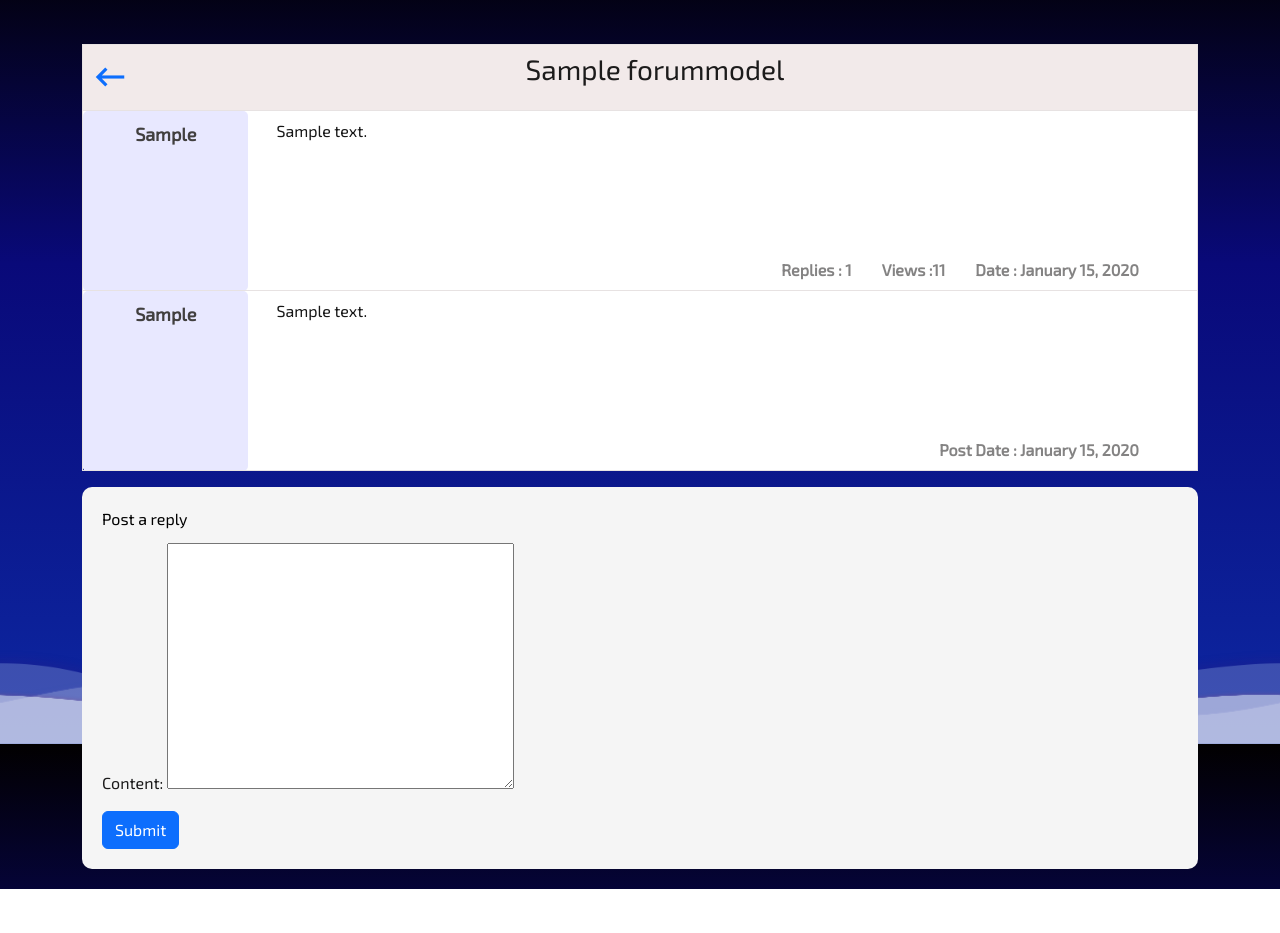
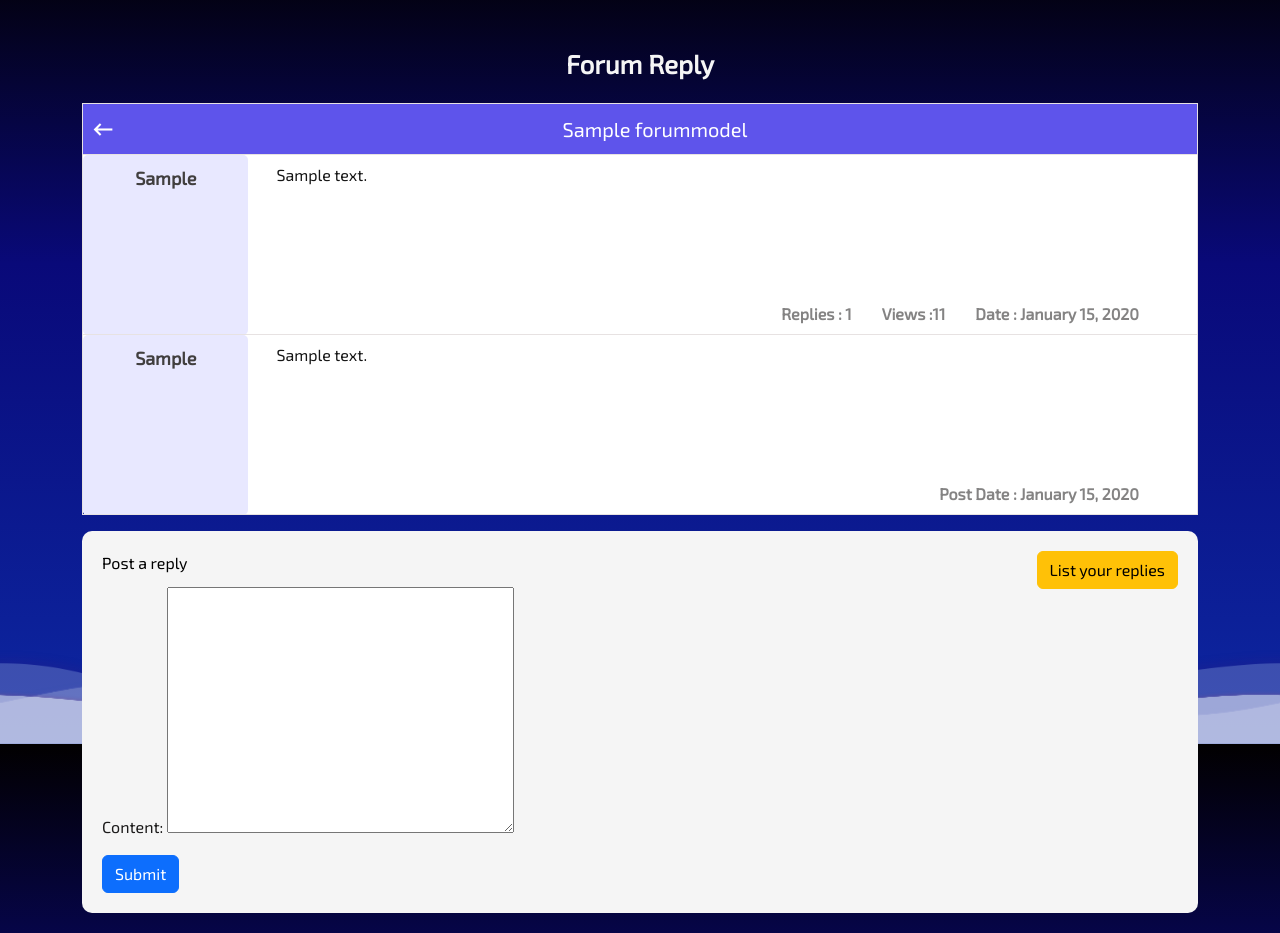
Before and after one commit to Jordanlui2024/djangochat, a Django app: page /forum/forumid/1/1/ in a window 1280 px wide. Shown: the part 56-989 px from the top of the page. Before the commit the page ends 945 px from the top, so only its background shows below. Run offline with Django 4.2, Linux system fonts and the light colour scheme; tables that the repository leaves empty hold one stand-in row (values such as "Sample post"); some libraries are stand-ins or nearby versions; some web fonts are replaced.

Commit message:
update forum

```diff
--- a/forum/templates/forumListPage.html
+++ b/forum/templates/forumListPage.html
@@ -53,10 +53,10 @@
 <div class="postforum">
 <div class="postrely">
   <span>Post a topic</span>
-  <a href={% url "articlePage" author_id=request.user.id %} class="btn btn-success">List Your Posts</a>
+  <a href={% url "articlePage" %} class="btn btn-success">List Your Posts</a>
 
 </div>
-<form method="POST">
+<form method="POST" action=".">
   {% csrf_token %}
   {{ form.media }}
   {{ form.as_p }}
--- a/forum/templates/forumPage.html
+++ b/forum/templates/forumPage.html
@@ -13,16 +13,17 @@
 {% endblock  %}
 {% block content %}
 <div class="content">
+  <div class="toptitle">Forum Reply</div>
   <table class="forumreply table">
     <thead>
       <tr>
         <th scope="col" colspan="2">
           <div class="topicback">
-          <a href="{% url 'forumListPage' page=page %}">
-          <i class="material-icons" style="font-size:38px">keyboard_backspace</i>
+          <a href="{% url 'forumListPage' page=page %}" id="backstack">
+          <i class="material-icons" style="font-size:25px">keyboard_backspace</i>
           </a>
           </div>
-          <h3>{{forum.title}}</h3>
+          <h5 style="margin-top:8px">{{forum.title}}</h5>
         </th>
       </tr>
     </thead>
@@ -69,6 +70,7 @@
       </tbody>
     </table>
     <div class="postforum">
+      <a href="{% url 'replyPage' %}" class="btn btn-warning" style="float:right">List your replies</a>
       <div class="postrely">Post a reply</div>
       <form method="POST">
         {% csrf_token %}
--- a/forum/urls.py
+++ b/forum/urls.py
@@ -4,5 +4,6 @@ from . import views
 urlpatterns = [
     path("forumlist/<int:page>/", views.forumListPage, name="forumListPage"),
     path("forumid/<int:forum_id>/<int:page>/", views.forumPage, name="forumPage"),
-    path("article/<int:author_id>/", views.forumArticlePage , name="articlePage"),
+    path("article/", views.forumArticlePage , name="articlePage"),
+    path("reply/", views.forumReplyPage, name="replyPage"),
 ]
--- a/forum/views.py
+++ b/forum/views.py
@@ -44,20 +44,44 @@ def forumListPage(request, page=1):
     return render(request, "forumListPage.html", {"form": form, "forumlist": forumlist, "page":page})
 
 @login_required
-def forumArticlePage(request, author_id):
+def forumArticlePage(request):
+    author_id = request.user.pk
+    updateid = 0
     if request.method == "POST":
-        delid = request.POST['forumid']
-        del_rec = ForumModel.objects.get(id=delid)
-        del_rec.delete()
+        if 'forumid_del' in  request.POST:
+            delid = request.POST['forumid_del']
+            del_rec = ForumModel.objects.get(id=delid)
+            del_rec.delete()
+            form = ForumForm()
+        elif 'forumid_edit' in request.POST:
+            editid = request.POST['forumid_edit']
+            forumdata = ForumModel.objects.get(pk=editid)
+            form = ForumForm(instance=forumdata)
+            updateid = editid
+        else:
+            if 'id' in request.POST:
+                post_data = request.POST.copy()
+                post_data.pop('id', None)
+                editid = request.POST.get("id", None)
+                forumdata = ForumModel.objects.get(pk=editid)
+                editform = ForumForm(post_data, instance=forumdata)
+                editform.save()
+                form = ForumForm()
+            else:
+                form = ForumForm(request.POST)
+                if form.is_valid():
+                    forum = form.save(commit=False)
+                    forum.author = request.user
+                    forum.save()
+                form = ForumForm()
+    else:
         form = ForumForm()
 
-    # elif request.method == "GET":
-    #     forumId = request.GET['forumid']
-    #     print(forumId)
-    #     forumdata = ForumModel.objects.get(id=forumId)
-    #     form = ForumForm(forumdata)
+    forumlist = ForumModel.objects.filter(author__id=author_id).order_by("-publication_date")
+    return render(request, "forumArticlePage.html", {"form": form, "forumlist": forumlist, "updateid":updateid})
 
 
-    form = ForumForm()
-    forumlist = ForumModel.objects.filter(author__id=author_id).order_by("-publication_date")
-    return render(request, "forumArticlePage.html", {"form": form, "forumlist": forumlist})
+@login_required
+def forumReplyPage(request):
+
+    return render(request, "forumReply.html")
--- a/static/css/style.css
+++ b/static/css/style.css
@@ -566,6 +566,7 @@ label{
 }
 
 .titleforum{
+  float: left;
   color:black;
   font-weight: bold;
   font-size: 18px
@@ -607,8 +608,16 @@ label{
 }
 
 .forumreply th{
-  color:#1c1b1b;
-  background-color: rgb(242, 234, 234);
+  vertical-align: middle;
+  padding: 5px;
+  color:#ffffff;
+  background-color: rgb(94, 84, 235);
+}
+
+
+#backstack{
+  text-decoration: none;
+  color:white
 }
 
 .forumreply td{
@@ -650,16 +659,21 @@ label{
   cursor: pointer;
 }
 
-.ck-content{ width:100%; display: table;}
+.ck-content{ width:100%; display: table}
 
 .topicback{
   float: left;
   width: 30px;
   font-weight: bold;
-  margin-top: 5px;
+  margin-top: 8px;
   cursor: pointer;
 }
 
 .modal{
   color:#1c1b1b
 }
+
+.article_topics{
+  background: rgb(34, 131, 34);
+  color:white
+}
```
Also changed, not shown: forum/templates/forumArticlePage.html (+49 -28 lines), forum/templates/forumReply.html (added, +23 -0 lines).
